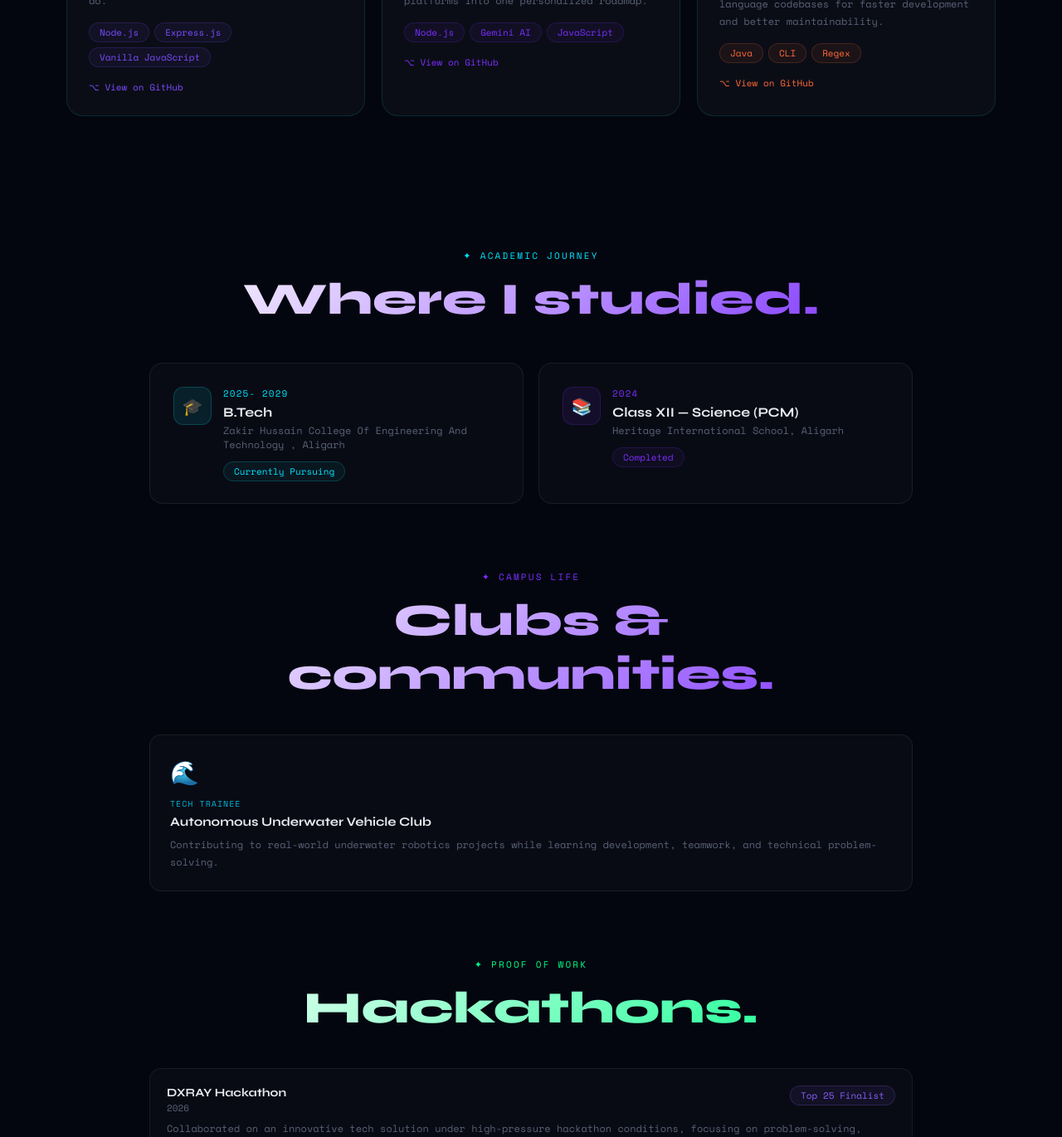
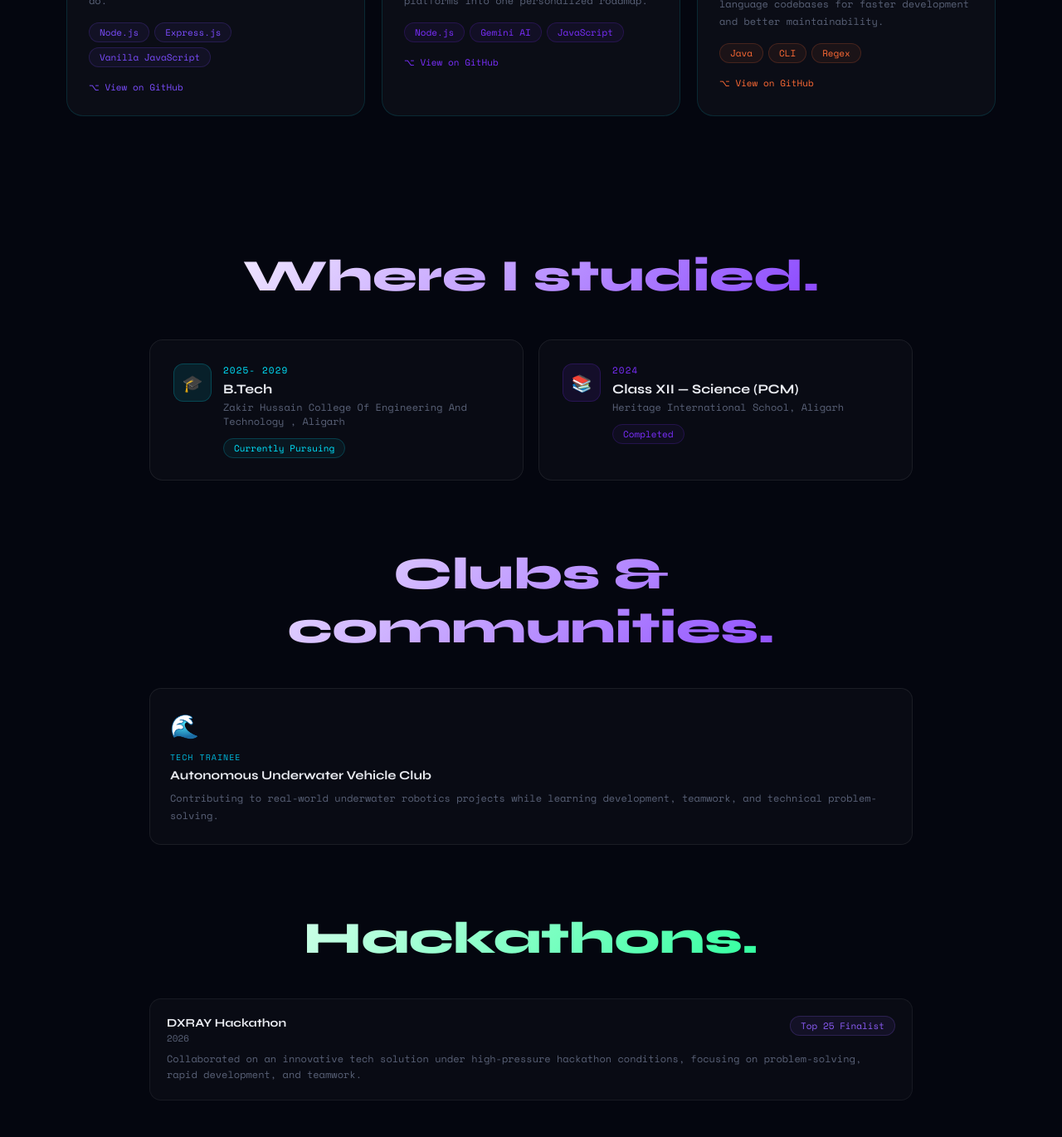
Before and after one commit to Priyanshi-untitled/portfolio, a React (Vite) app: page / in a window 1280 px wide. Shown: the part 2955-4325 px from the top of the page at 83% size. Built offline with nearby package versions, Linux system fonts and the light colour scheme.

Commit message:
Update About.jsx

```diff
--- a/src/sections/About/About.jsx
+++ b/src/sections/About/About.jsx
@@ -39,7 +39,6 @@ export default function About() {
       {/* Education */}
       <div className="section-reveal" style={{ marginBottom: 80 }}>
         <div style={{ textAlign: "center", marginBottom: 44 }}>
-          <div style={{ color: "var(--cyan)", fontSize: 11, letterSpacing: "0.2em", textTransform: "uppercase", marginBottom: 12 }}>✦ academic journey</div>
           <h2 style={{
             fontFamily: "Syne,sans-serif", fontSize: "clamp(30px,5vw,54px)", fontWeight: 800,
             background: "linear-gradient(135deg,#fff,#7b2fff)",
@@ -80,7 +79,6 @@ export default function About() {
       {/* Clubs */}
       <div className="section-reveal" style={{ marginBottom: 80 }}>
         <div style={{ textAlign: "center", marginBottom: 40 }}>
-          <div style={{ color: "var(--purple)", fontSize: 11, letterSpacing: "0.2em", textTransform: "uppercase", marginBottom: 12 }}>✦ campus life</div>
           <h2 style={{
             fontFamily: "Syne,sans-serif", fontSize: "clamp(30px,5vw,54px)", fontWeight: 800,
             background: "linear-gradient(135deg,#fff,#7b2fff)",
@@ -108,7 +106,6 @@ export default function About() {
       {/* Hackathons */}
       <div className="section-reveal">
         <div style={{ textAlign: "center", marginBottom: 40 }}>
-          <div style={{ color: "var(--green)", fontSize: 11, letterSpacing: "0.2em", textTransform: "uppercase", marginBottom: 12 }}>✦ proof of work</div>
           <h2 style={{
             fontFamily: "Syne,sans-serif", fontSize: "clamp(30px,5vw,54px)", fontWeight: 800,
             background: "linear-gradient(135deg,#fff,#00ff88)",
```
